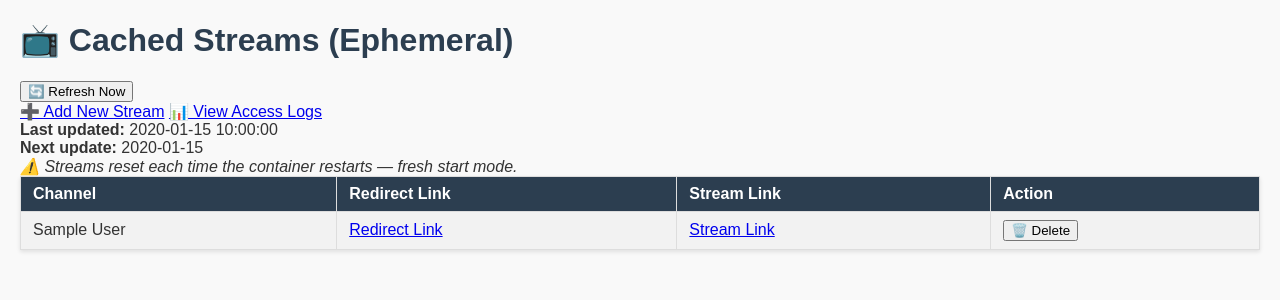
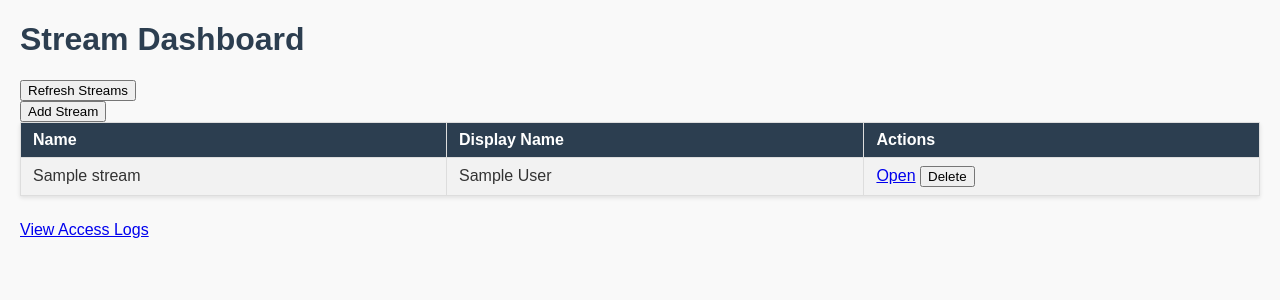
Before and after one commit to rocket6317/YouTube-Cache-And-Serve-Redirect_Url, a Flask app: template templates/dashboard.html in a window 1280 px wide. Shown: the top 300 px of the page. Run offline with Flask 3, Linux system fonts and the light colour scheme; the template is opened without the code that fills it: most values are stand-ins (such as "Sample title", 1, 10 or a date in 2020).

Commit message:
Update dashboard.html

```diff
--- a/templates/dashboard.html
+++ b/templates/dashboard.html
@@ -2,53 +2,36 @@
 <html>
 <head>
     <title>Stream Dashboard</title>
-    <link rel="stylesheet" href="{{ url_for('static', filename='style.css') }}">
+    <link rel="stylesheet" href="/static/style.css">
 </head>
 <body>
-    <h1>📺 Cached Streams (Ephemeral)</h1>
-
-    {% if message %}
-        <div class="message">{{ message }}</div>
-    {% endif %}
-
-    <div class="top-buttons">
-        <form method="POST" action="/dashboard/refresh">
-            <input type="submit" value="🔄 Refresh Now">
-        </form>
-        <a href="/dashboard/add" class="button">➕ Add New Stream</a>
-        <a href="/dashboard/logs" class="button">📊 View Access Logs</a>
-    </div>
-
-    <div class="meta">
-        <strong>Last updated:</strong> {{ last_updated }}<br>
-        <strong>Next update:</strong> {{ next_update }}<br>
-        <em>⚠️ Streams reset each time the container restarts — fresh start mode.</em>
-    </div>
-
+    <h1>Stream Dashboard</h1>
+    <form action="/dashboard/refresh" method="post">
+        <button type="submit">Refresh Streams</button>
+    </form>
+    <form action="/dashboard/add" method="get">
+        <button type="submit">Add Stream</button>
+    </form>
     <table>
         <tr>
-            <th>Channel</th>
-            <th>Redirect Link</th>
-            <th>Stream Link</th>
-            <th>Action</th>
+            <th>Name</th>
+            <th>Display Name</th>
+            <th>Actions</th>
         </tr>
-        {% for stream in streams %}
+        {% for name, stream in streams.items() %}
         <tr>
+            <td>{{ name }}</td>
             <td>{{ stream.display_name }}</td>
-            <td><a href="/stream?name={{ stream.name }}" target="_blank">Redirect Link</a></td>
-            <td><a href="{{ stream.url }}" target="_blank">Stream Link</a></td>
             <td>
-                <form method="POST" action="/dashboard/delete" style="display:inline">
-                    <input type="hidden" name="name" value="{{ stream.name }}">
-                    <input type="submit" value="🗑️ Delete">
+                <a href="/stream?name={{ name }}" target="_blank">Open</a>
+                <form action="/dashboard/delete" method="post" style="display:inline;">
+                    <input type="hidden" name="name" value="{{ name }}">
+                    <button type="submit">Delete</button>
                 </form>
             </td>
         </tr>
         {% endfor %}
     </table>
-
-    {% if not streams %}
-        <p>No streams cached yet. Add one above or wait for the scheduler to fetch.</p>
-    {% endif %}
+    <a href="/logs">View Access Logs</a>
 </body>
 </html>
```
